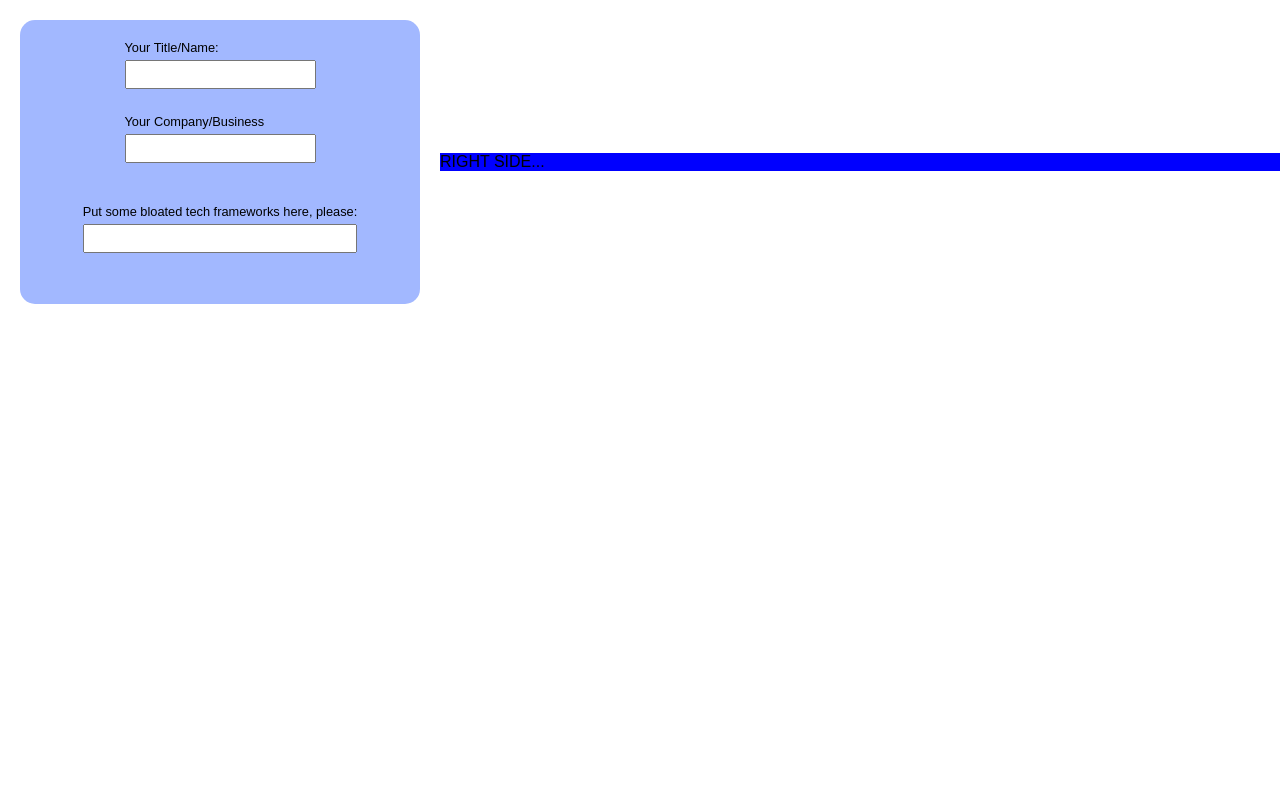
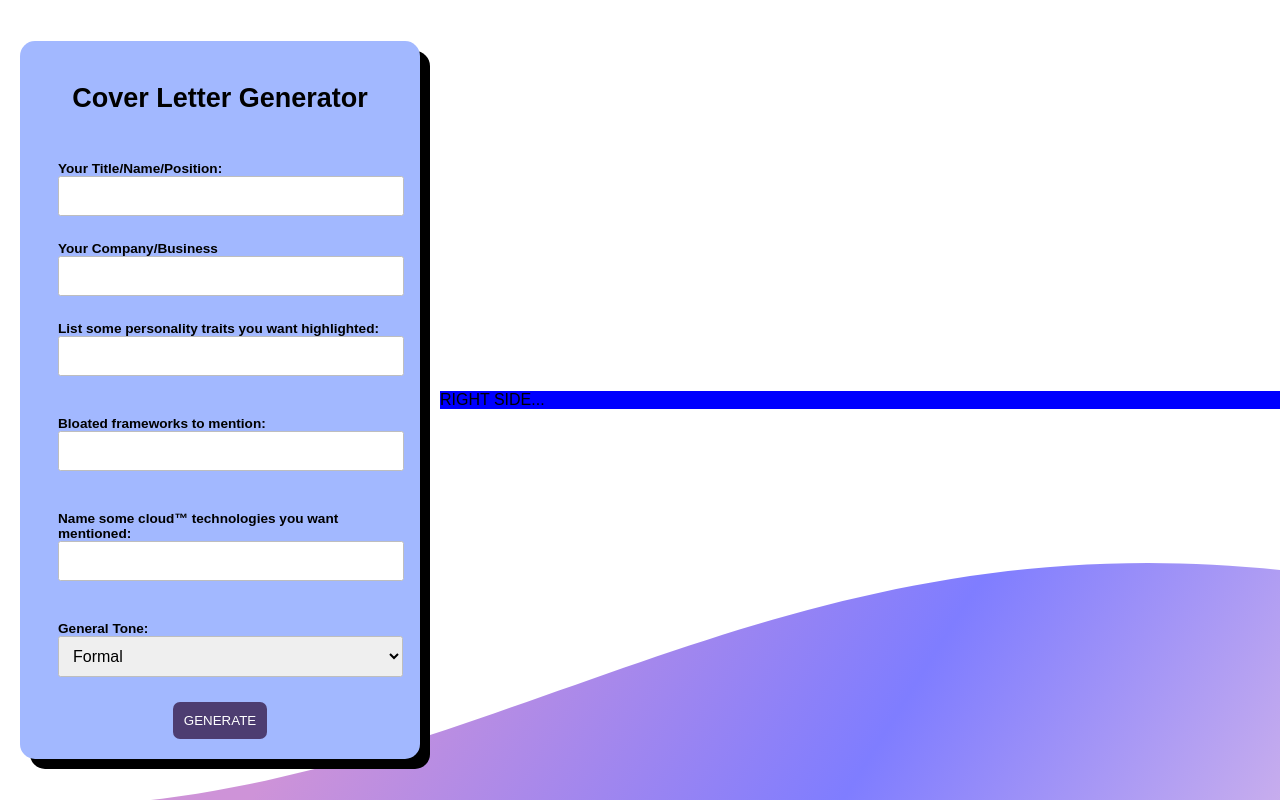
Before and after one commit to landaverdend/portfolio-site, a React (Vite) app: page / in a window 1280 px wide. Built offline with nearby package versions, Linux system fonts and the light colour scheme.

Commit message:
css for cover letter

```diff
--- a/src/components/chipInput/chip-input.css
+++ b/src/components/chipInput/chip-input.css
@@ -1,15 +1,15 @@
 .chip-input {
   display: flex;
   flex-direction: column;
-  max-width: 100%;
+  justify-content: center;
+  align-items: center;
+
   gap: 15px;
-
-  border: 1px solid rgb(162, 184, 255);
-  border-radius: 5px;
-  padding: 15px;
+  width: 100%;
 
   .chip-container {
     display: flex;
+    flex-wrap: wrap;
     gap: 5px;
 
     .chip {
--- a/src/views/coverLetterGeneratorView/CoverLetterGeneratorView.tsx
+++ b/src/views/coverLetterGeneratorView/CoverLetterGeneratorView.tsx
@@ -1,3 +1,4 @@
+import BackgroundCanvas from '@/components/backgroundCanvas/BackgroundCanvas';
 import './cover-letter-generator-view.css';
 import ChipInput from '@/components/chipInput/ChipInput';
 
@@ -5,8 +6,10 @@ export default function CoverLetterGeneratorView() {
   return (
     <div className="generator-container">
       <form className="form-controls">
+        <h2>Cover Letter Generator</h2>
+
         <label>
-          Your Title/Name:
+          Your Title/Name/Position:
           <input type="text"></input>
         </label>
         <label>
@@ -14,9 +17,24 @@ export default function CoverLetterGeneratorView() {
           <input type="text"></input>
         </label>
 
-        <ChipInput label={'Put some bloated tech frameworks here, please:'} />
+        <ChipInput label={'List some personality traits you want highlighted: '} />
+        <ChipInput label={'Bloated frameworks to mention:'} />
+        <ChipInput label={'Name some cloud™ technologies you want mentioned: '} />
+
+        <label>
+          General Tone:
+          <select>
+            <option>Formal</option>
+            <option>Casual</option>
+            <option>Zoomer</option>
+            <option>Violent</option>
+          </select>
+        </label>
+
+        <button>GENERATE</button>
       </form>
       <div className="letter-container">RIGHT SIDE...</div>
+      <BackgroundCanvas position={'fixed'} flipped={true} />
     </div>
   );
 }
--- a/src/views/coverLetterGeneratorView/cover-letter-generator-view.css
+++ b/src/views/coverLetterGeneratorView/cover-letter-generator-view.css
@@ -4,6 +4,8 @@
   align-items: center;
 
   width: 100vw;
+  min-height: 100vh;
+  overflow: hidden;
 
   .form-controls {
     flex: 3;
@@ -17,23 +19,49 @@
     padding: 20px;
     border-radius: 15px;
 
+    font-size: large;
+
     background-color: rgb(162, 184, 255);
+    box-shadow: 10px 10px black;
+
+    max-width: 50vw;
 
     label {
-      display: flex;
-      flex-direction: column;
-      gap: 5px;
-
-      font-size: 0.8rem;
+      font-size: 0.85rem;
+      font-weight: 600;
+      width: 90%;
 
       input {
-        padding: 5px;
+        border-radius: 2.5px;
+        border: 1px solid #bebebe;
+        padding: 10px;
+        width: 100%;
+        font-size: 1rem;
+
       }
 
       select {
-        width: 19rem;
-        max-width: 21rem;
+        border-radius: 2.5px;
+        border: 1px solid #bebebe;
+        padding: 10px;
+        width: 106.5%;
+
+        font-size: 1rem;
       }
+    }
+
+    button {
+      color: white;
+      border-radius: 7px;
+      background-color: var(--main-indigo);
+      border: 1px solid transparent;
+
+      padding: 10px;
+    }
+
+    button:hover {
+      cursor: pointer;
+      opacity: 0.7;
     }
   }
 
```
